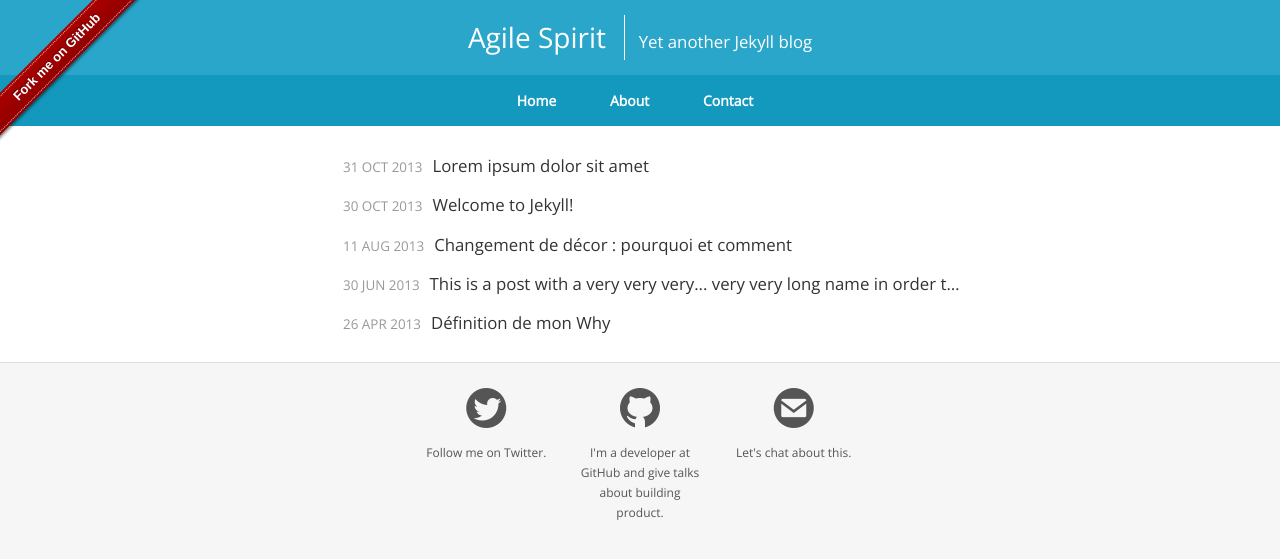
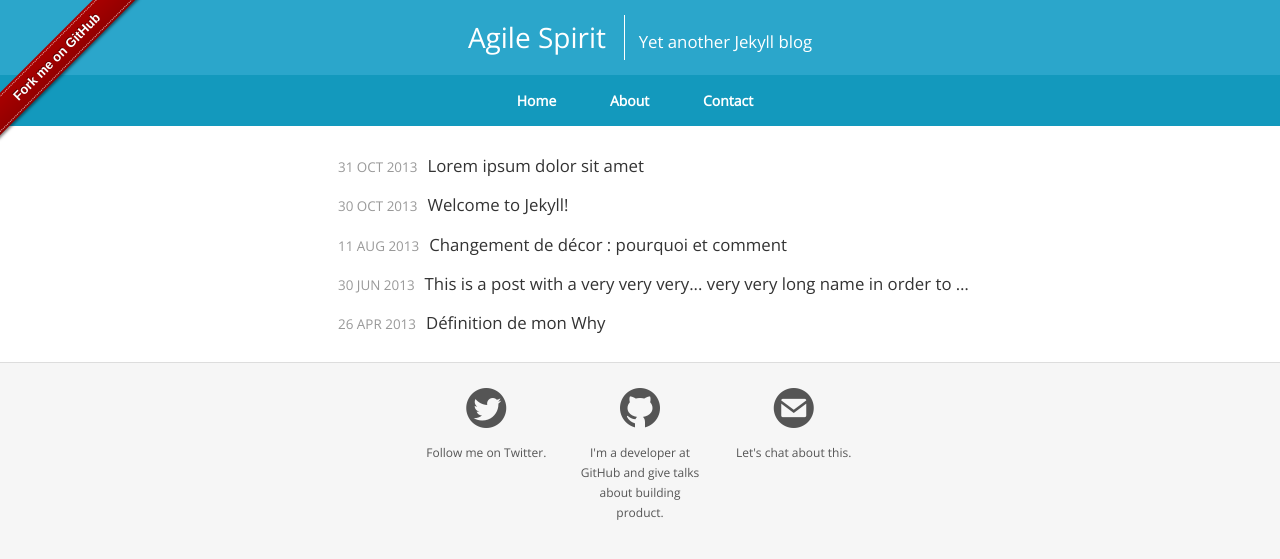
Before and after one commit to AgileSpirit/agilespirit.github.io, a Jekyll site: the page built from index.html, in a window 1280 px wide. Shown: the top 559 px of the page. Built offline with Jekyll 4.4.1, drawn with Linux system fonts in a browser that asks for light colours; Markdown is read by kramdown in place of the engine named in the settings.

Commit message:
Improve design

```diff
--- a/assets/css/styles.css
+++ b/assets/css/styles.css
@@ -122,7 +122,7 @@ body {
 
 #home .posts .post {
   list-style-type: none;
-  padding: 7px 5px;
+  padding: 7px 0;
   font-size: 1.2em;
   white-space: nowrap;
   overflow: hidden;
```
